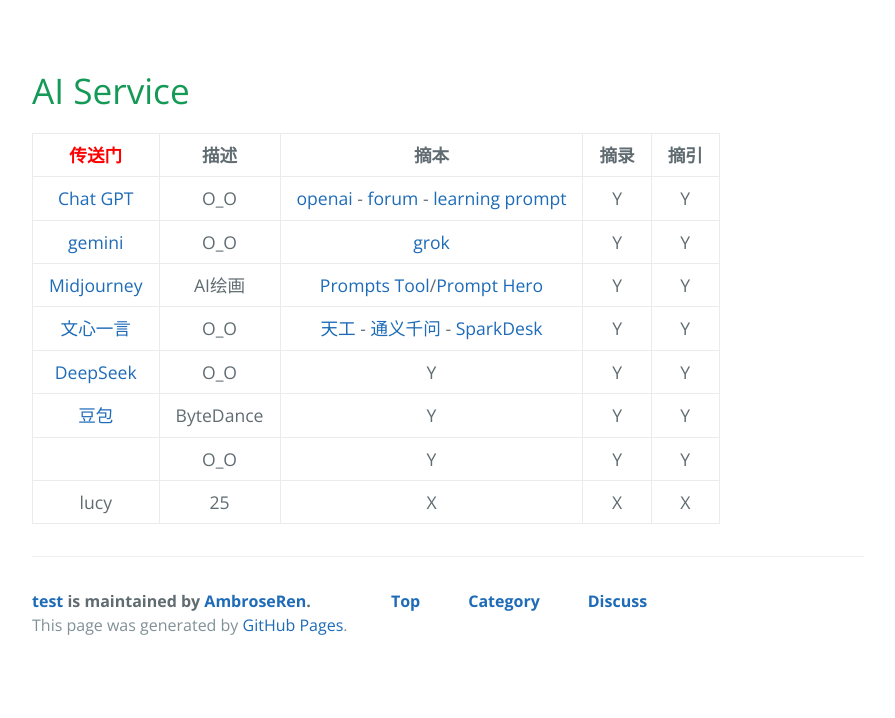
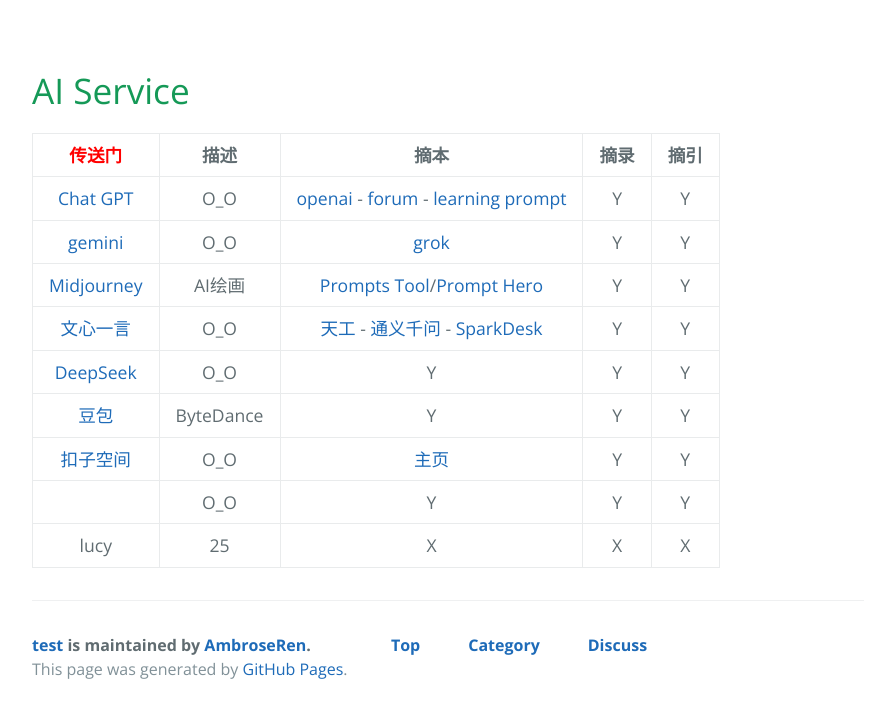
Before and after one commit to AmbroseRen/test, a Jekyll site: the page built from Data/AI/index.md, in a window 1280 px wide. Shown: the top 718 px of the page, without its empty margins (192-1087 px from the left). Built offline with Jekyll 4.4.1, drawn with Linux system fonts in a browser that asks for light colours; nearby versions of some CDN libraries; our own code applies the rules of GitHub Pages for plain Markdown files; library files that are not in the unit come from our copies; the repository's description, which GitHub fills in, is left out.

Commit message:
Update index.md

```diff
--- a/Data/AI/index.md
+++ b/Data/AI/index.md
@@ -26,5 +26,6 @@
 | [文心一言](https://yiyan.baidu.com/) | O_O | [天工](https://search.tiangong.cn/) - [通义千问](https://tongyi.aliyun.com/qianwen/) - [SparkDesk](https://xinghuo.xfyun.cn/desk) | Y | Y |
 | [DeepSeek](https://www.deepseek.com/) | O_O | Y | Y | Y |
 | [豆包](https://www.doubao.com/chat/) | ByteDance | Y | Y | Y |
+| [扣子空间](https://space.coze.cn/) | O_O | [主页](https://www.coze.cn/home) | Y | Y |
 | []() | O_O | Y | Y | Y |
 | lucy | 25 | X | X | X |
```
